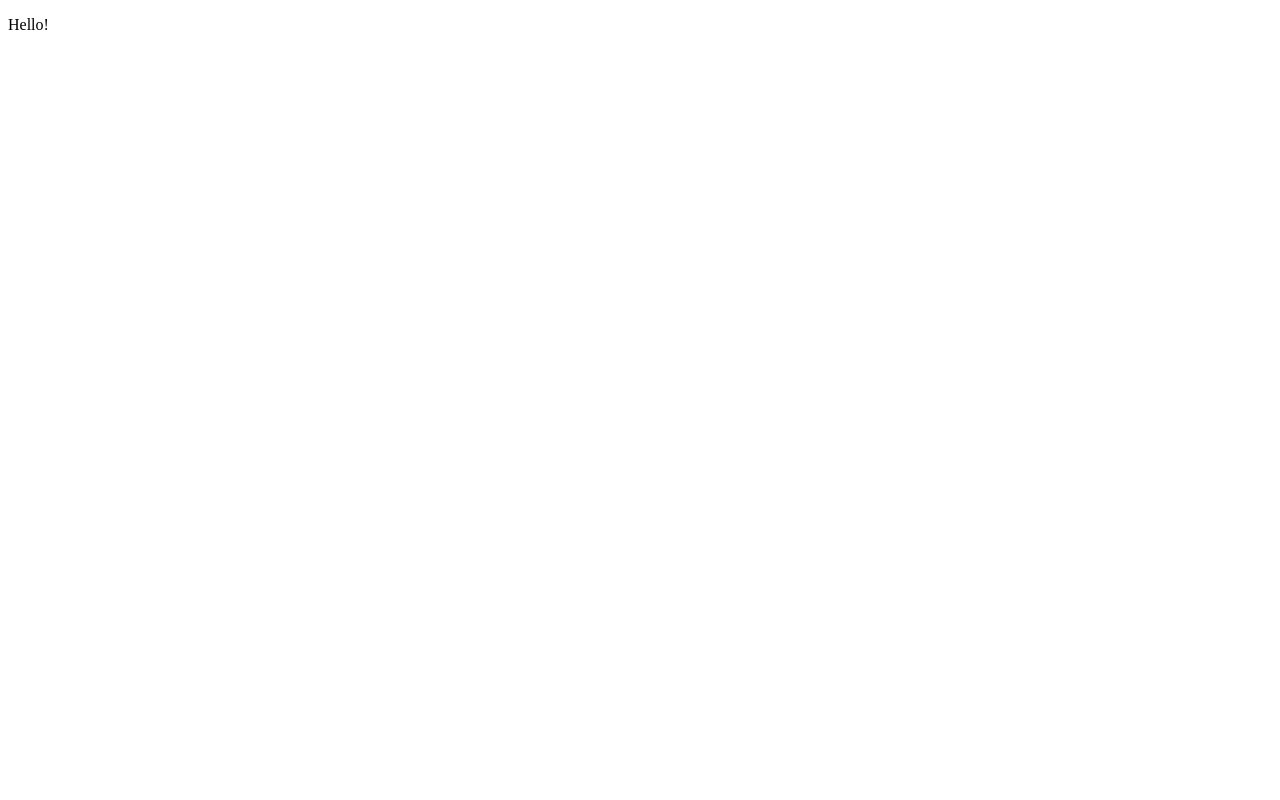
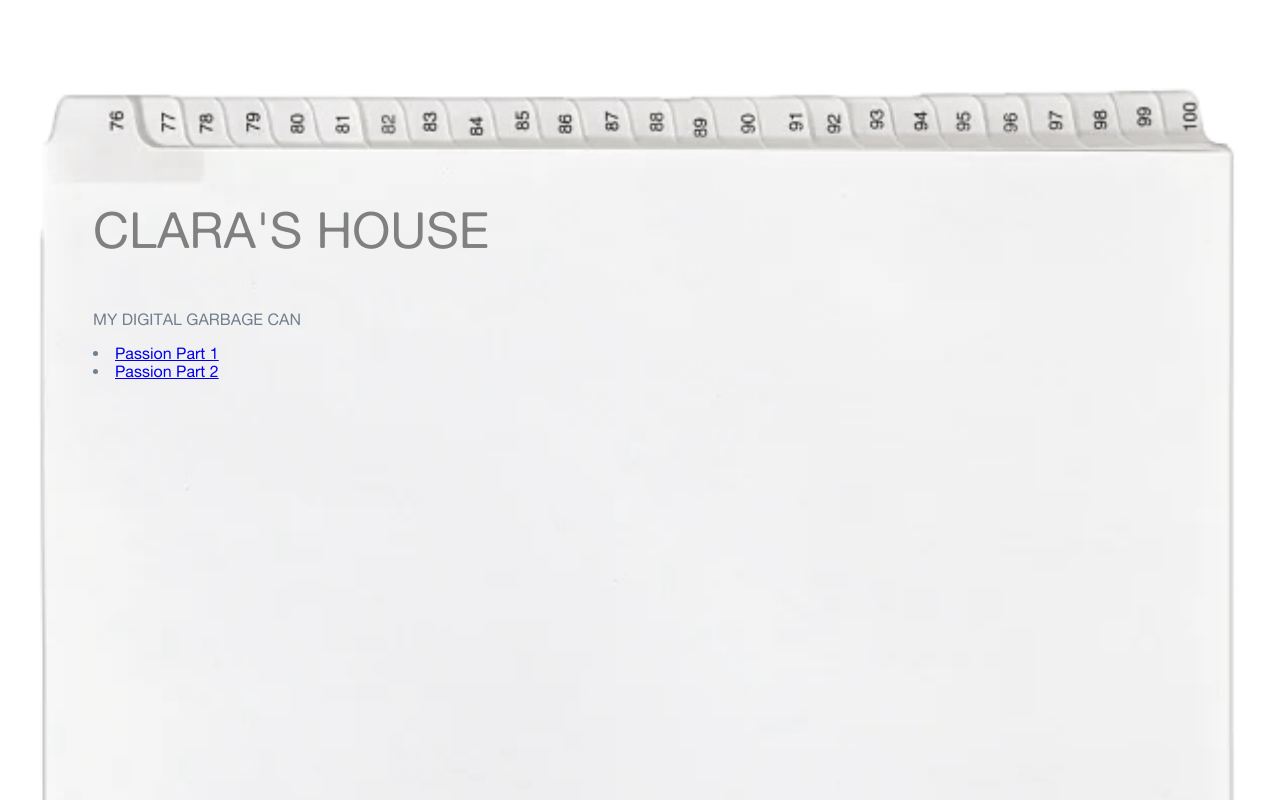
Before and after one commit to cpbennett01/hemisphere, a plain HTML site: page index.html in a window 1280 px wide. Drawn offline with Linux system fonts and the light colour scheme.

Commit message:
create index.html

```diff
--- a/index.html
+++ b/index.html
@@ -2,9 +2,21 @@
 <html>
     <head>
         <title>Clara's Hemisphere</title>
+        <link rel="stylesheet" href= "main.css">
     </head>
 
-    <body>
-        <p>Hello!</p>
-    </body>
-</html>
+<body>
+        <p class="title">CLARA'S HOUSE</p>
+
+    <div>
+      <p class="body-text">
+        MY DIGITAL GARBAGE CAN
+      </p>
+    </div>
+
+    <div class="body-text">
+        <li><a href="passion.html">Passion Part 1</a></li>
+        <li><a href="passion.html">Passion Part 2</a></li>
+    </div>
+
+</body>
--- /dev/null
+++ b/main.css
@@ -0,0 +1,23 @@
+@font-face {
+    font-family: altehaas;
+    src: url(AlteHaasGroteskRegular\ copy.ttf);
+}
+
+.title {
+    font-family: "altehaas";
+    font-size: 50px;
+    color: gray;
+    margin-left: 85px;
+    margin-top: 200px;
+}
+
+body {
+    background-image: url(folder.gif);
+    background-size: cover;
+}
+
+.body-text {
+    font-family: "altehaas";
+    color: slategray;
+    margin-left: 85px;
+}
```
Also changed, not shown: AlteHaasGroteskBold copy.ttf (added), AlteHaasGroteskRegular copy.ttf (added), background.jpg (added), folder.gif (added), 2 other files.
